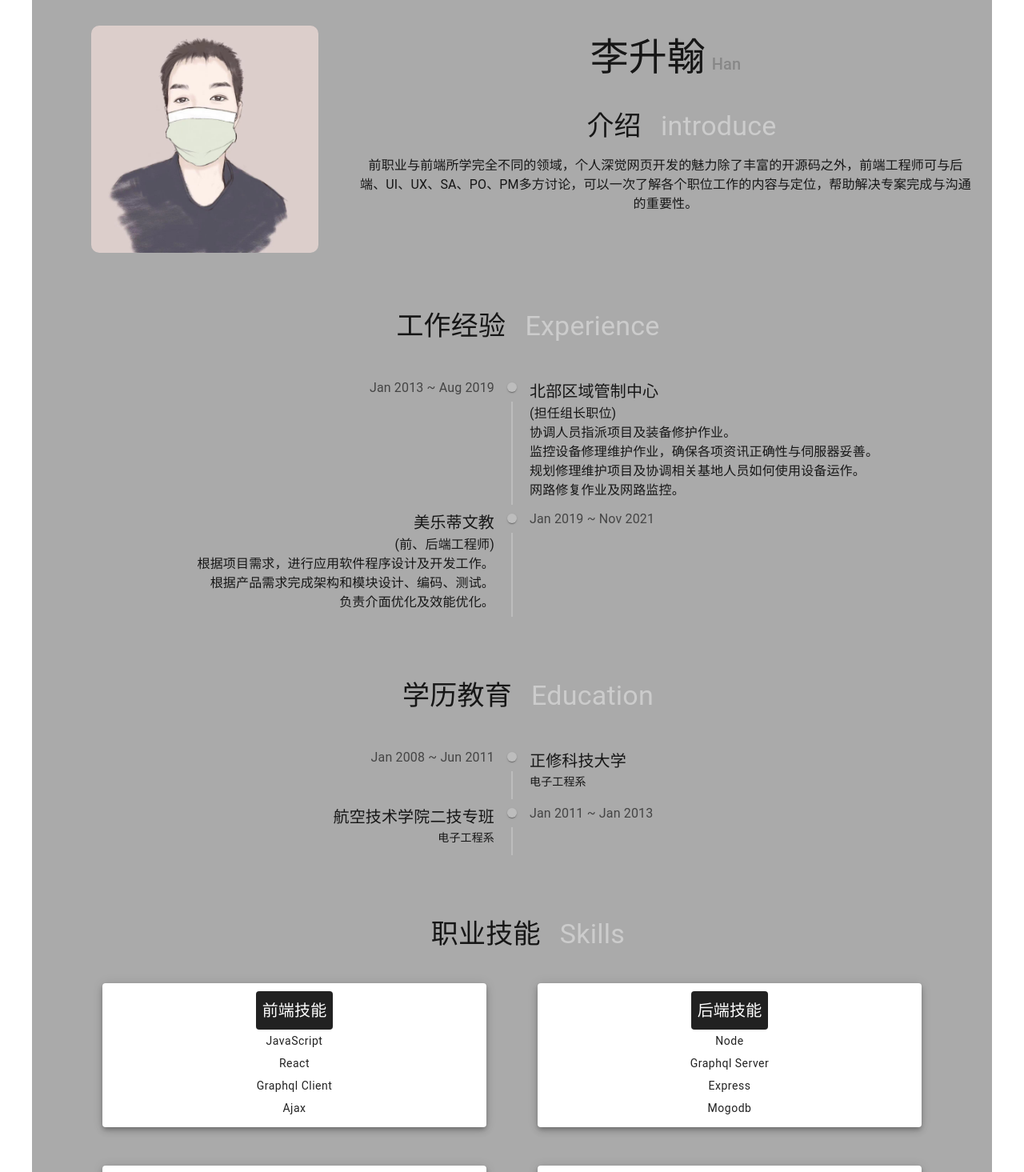
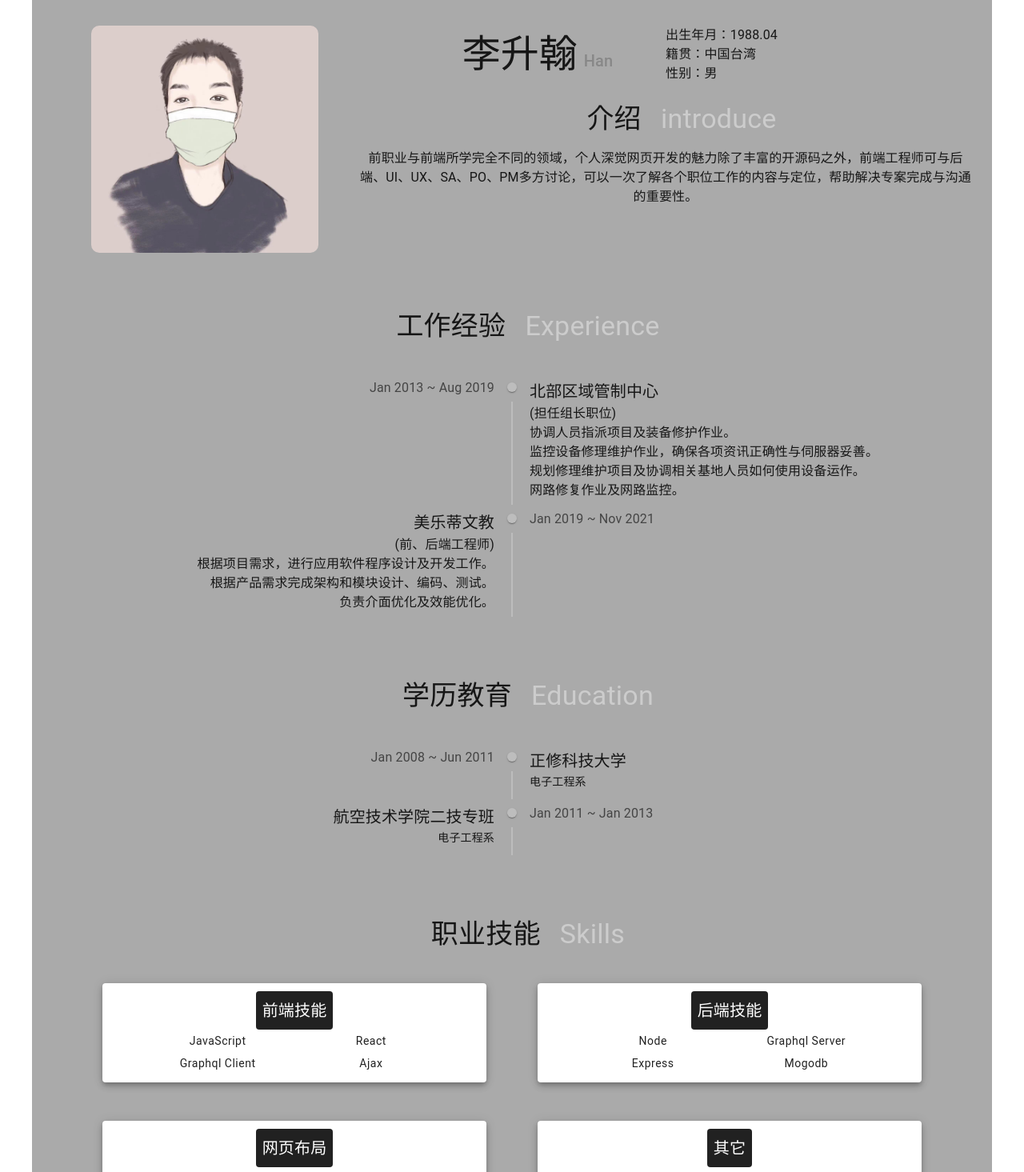
Before and after one commit to HanboyLee/resume.gihub.io, a React (Create React App) app: page / in a window 1280 px wide. Shown: the top 1465 px of the page at 80% size. Built offline with nearby package versions, Linux system fonts and the light colour scheme.

Commit message:
新增個人資訊

```diff
--- a/package.json
+++ b/package.json
@@ -2,6 +2,7 @@
     "name": "resume",
     "version": "0.1.0",
     "private": true,
+    "homepage": "https://hanboylee.github.io/resume.gihub.io/",
     "dependencies": {
         "@emotion/react": "^11.7.1",
         "@emotion/styled": "^11.6.0",
@@ -23,7 +24,8 @@
         "start": "react-scripts start",
         "build": "react-scripts build",
         "test": "react-scripts test",
-    "eject": "react-scripts eject"
+        "eject": "react-scripts eject",
+        "deploy": "npm run build && gh-pages -d build"
     },
     "eslintConfig": {
         "extends": [
--- a/src/Components/Skills.js
+++ b/src/Components/Skills.js
@@ -29,11 +29,11 @@ const SkillItem = ({ data }) => {
                 <SkillItemTitle style={theme.shape} variant="h6">
                     {data.skill}
                 </SkillItemTitle>
-                <SkillDetail>
+                <SkillDetail container>
                     {data.content.map((item, index) => (
-                        <div key={index} style={theme.typography.body2}>
+                        <Grid xs={12} sm={5} className="text" item key={index} style={theme.typography.body2}>
                             {item}
-                        </div>
+                        </Grid>
                     ))}
                 </SkillDetail>
             </Paper>
@@ -46,11 +46,9 @@ const SkillItemTitle = styled(Typography)`
     color: ${({ theme }) => theme.palette.background.default};
     background-color: ${({ theme }) => theme.palette.text.primary};
 `;
-const SkillDetail = styled.div`
-    list-style: none;
-    text-align: center;
-    margin: 0 auto;
-    & > div {
+const SkillDetail = styled(Grid)`
+    justify-content: center;
+    & > .text {
         padding-top: ${({ theme }) => theme.spacing(0.5)};
         padding-bottom: ${({ theme }) => theme.spacing(0.5)};
         letter-spacing: 0.5px !important;
--- a/src/pages/Home/Product.js
+++ b/src/pages/Home/Product.js
@@ -2,7 +2,6 @@ import React from "react";
 import { Box, Button, Grid, Typography } from "@mui/material";
 import styled from "styled-components";
 import Subject from "../../Components/Subject";
-import { useMediahandle } from "../../Hooks/MediaHook";
 
 const Product = ({ datas }) => {
     return (
@@ -31,7 +30,7 @@ const Project = ({ data }) => {
                     <Typography className="title" variant="h6">
                         {data.title}
                     </Typography>
-                    <Typography variant="body1">使用技術：</Typography>
+                    <Typography variant="body1">使用技术：</Typography>
                     <ul>
                         {data.art.map((item, i) => (
                             <li key={i}>{item}</li>
--- a/src/pages/Home/index.js
+++ b/src/pages/Home/index.js
@@ -21,17 +21,29 @@ const Home = () => {
                 </Mtl.Grid>
                 <Mtl.Grid item xs={12} md={8}>
                     <IntroduceContent elevation={3}>
-                        <Mtl.Box className="nameBox" flex={1}>
+                        <Mtl.Grid container className="infoContent">
+                            <Mtl.Grid item xs={12} sm={5} className="nameBox">
                                 <Mtl.Typography variant="h3">李升翰</Mtl.Typography>
-                            <Mtl.Typography component={"div"} variant="h6">
+                                <Mtl.Typography className="enName" variant="h6">
                                     Han
                                 </Mtl.Typography>
-                        </Mtl.Box>
+                            </Mtl.Grid>
+                            <Mtl.Grid className={"infoBox"} item xs={12} sm={5}>
+                                <Mtl.Typography component={"div"} variant="body1">
+                                    出生年月：1988.04
+                                </Mtl.Typography>
+                                <Mtl.Typography component={"div"} variant="body1">
+                                    籍贯：中国台湾
+                                </Mtl.Typography>
+                                <Mtl.Typography component={"div"} variant="body1">
+                                    性别：男
+                                </Mtl.Typography>
+                            </Mtl.Grid>
+                        </Mtl.Grid>
                         <Mtl.Box flex={1} className="introduceBox">
                             <Subject datas={introduce} />
                             <Mtl.Typography variant="body1">{introduce.content}</Mtl.Typography>
                         </Mtl.Box>
-                        <Mtl.Box flex={1}></Mtl.Box>
                     </IntroduceContent>
                 </Mtl.Grid>
             </Mtl.Grid>
@@ -57,13 +69,16 @@ const ImageBox = styled(Mtl.Box)`
     }
 `;
 const IntroduceContent = styled(Mtl.Box)`
-    height: 100%;
     display: flex;
-    height: 100%;
     flex-direction: column;
-    & > .nameBox {
+    justify-content: center;
+    & > .infoContent {
+        justify-content: center;
+        align-items: center;
+        text-align: center;
+        .nameBox {
             display: flex;
-        justify-content: flex-start;
+            justify-content: center;
             align-items: center;
             padding-top: ${({ theme }) => theme.spacing(2)};
             padding-bottom: ${({ theme }) => theme.spacing(2)};
@@ -71,10 +86,23 @@ const IntroduceContent = styled(Mtl.Box)`
             @media (min-width: 600px) {
                 justify-content: center;
             }
-        & > div {
+            .enName {
                 padding-top: ${({ theme }) => theme.spacing(2)};
                 padding-left: ${({ theme }) => theme.spacing(1)};
                 color: #888;
+            }
+        }
+        .infoBox {
+            display: flex;
+            flex-direction: column;
+            justify-content: center;
+            align-items: flex-start;
+            @media (max-width: 600px) {
+                align-items: center;
+            }
+            & > div {
+                display: inline-block;
+            }
         }
     }
     & > .introduceBox {
--- a/src/stores/datas.js
+++ b/src/stores/datas.js
@@ -89,7 +89,7 @@ export const skills = {
         {
             id: uuidv4(),
             skill: "其它",
-            content: ["Git版本管控", "webpack", "Bootstrap", "Material UI"],
+            content: ["Git", "Webpack", "Bootstrap", "Material UI"],
         },
     ],
 };
@@ -112,5 +112,5 @@ export const learning = {
     id: uuidv4(),
     title: "学习中技能",
     enTitle: "works",
-    text: "webpack 仍觉得有不足之处，使用自余时间学习，加强语法熟悉度及应用。",
+    text: "Webpack 仍觉得有不足之处，使用自余时间学习，加强语法熟悉度及应用。",
 };
```
Lines whose indentation alone changed are shown as unchanged.
